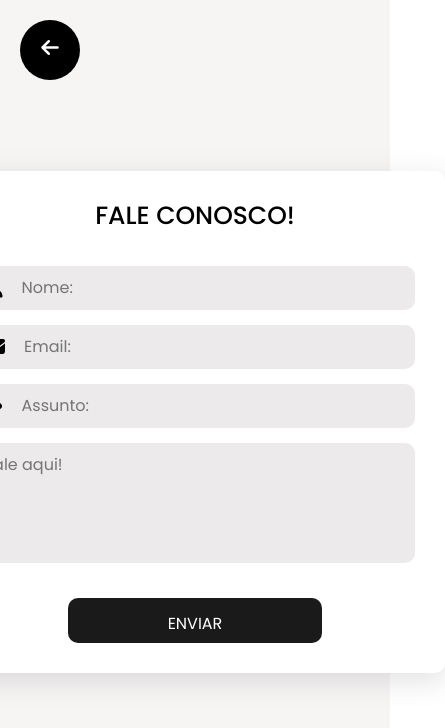
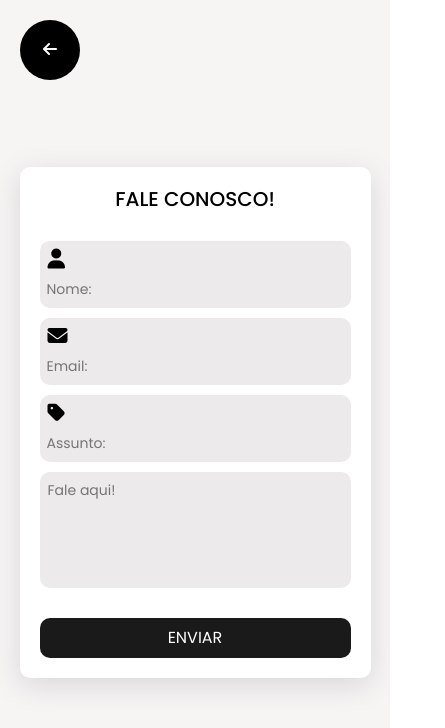
Before and after one commit to Gaspatt/VintageGallery, a Vue app: page /contact in a window 390 px wide. Shown: the top 728 px of the page, 445 px wide, since content can reach past the window. Built offline with nearby package versions, Linux system fonts and the light colour scheme.

Commit message:
responsividade form contato

```diff
--- a/src/views/ContactView.vue
+++ b/src/views/ContactView.vue
@@ -121,14 +121,26 @@ export default {
   </div>
 </template>
 
+
 <style scoped>
+*,
+*::before,
+*::after {
+  box-sizing: border-box; /* Garante que padding e border sejam incluídos na largura/altura */
+}
+
+body {
+  margin: 0;
+  overflow-x: hidden; /* Evita rolagem horizontal */
+}
+
 .background {
   display: flex;
   flex-direction: column;
   align-items: center;
   justify-content: center;
   background-color: rgb(247, 244, 244);
-  width: 100vw;
+  width: 100%; /* Ajuste para 100% */
   height: 100vh;
   position: relative;
 }
@@ -150,10 +162,6 @@ export default {
   background: transparent;
   color: #000000;
   border: 2px solid #000000;
-}
-
-i {
-  font-size: 20px;
 }
 
 .form {
@@ -192,7 +200,8 @@ i {
   margin-right: 10px;
 }
 
-input, textarea {
+input,
+textarea {
   flex: 1;
   border: none;
   background: none;
@@ -219,9 +228,12 @@ textarea {
   width: 30vh;
   color: white;
   border-radius: 10px;
+  align-items: center;
   margin-top: 20px;
   cursor: pointer;
   transition: 0.7s;
+  display: flex;
+  justify-content: center;
 }
 
 .btn-enviar:hover {
@@ -267,10 +279,36 @@ textarea {
     opacity: 0;
     transform: translateY(20px);
   }
-
   100% {
     opacity: 1;
     transform: translateY(0);
   }
 }
+
+/* Estilos responsivos para telas menores */
+@media (max-width: 768px) {
+  .form {
+    width: 90%;
+    padding: 20px;
+    gap: 10px;
+  }
+
+  .input-group {
+    padding: 8px;
+  }
+
+  input,
+  textarea {
+    font-size: 14px;
+  }
+
+  .btn-enviar {
+    width: 100%;
+    height: 40px;
+  }
+
+  .title {
+    font-size: 20px;
+  }
+}
 </style>
```
